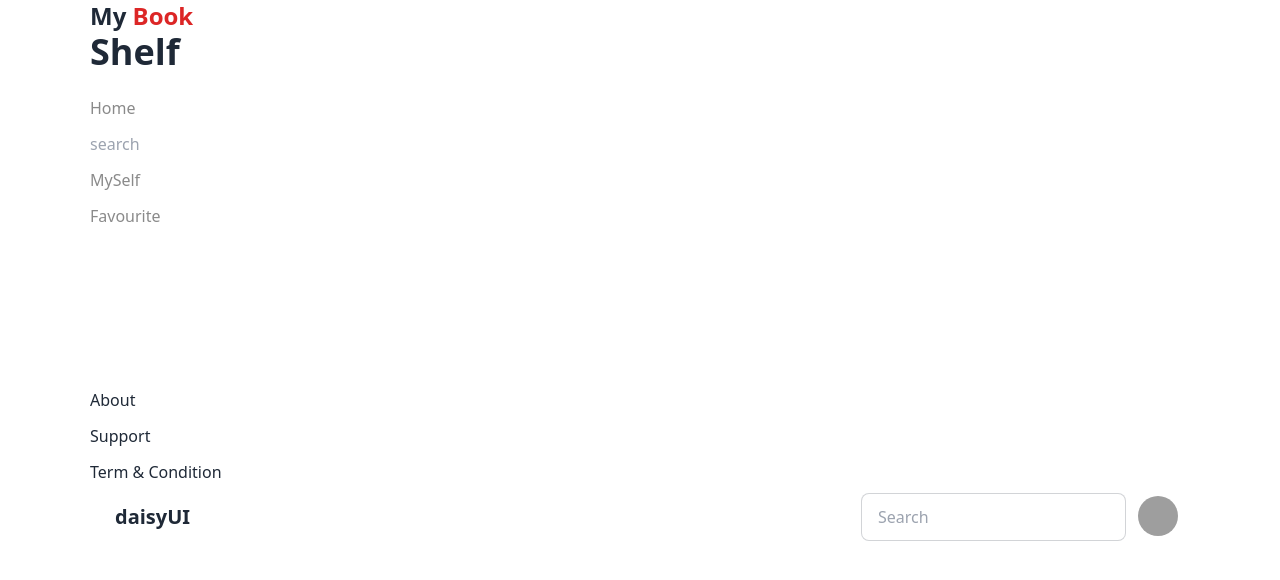
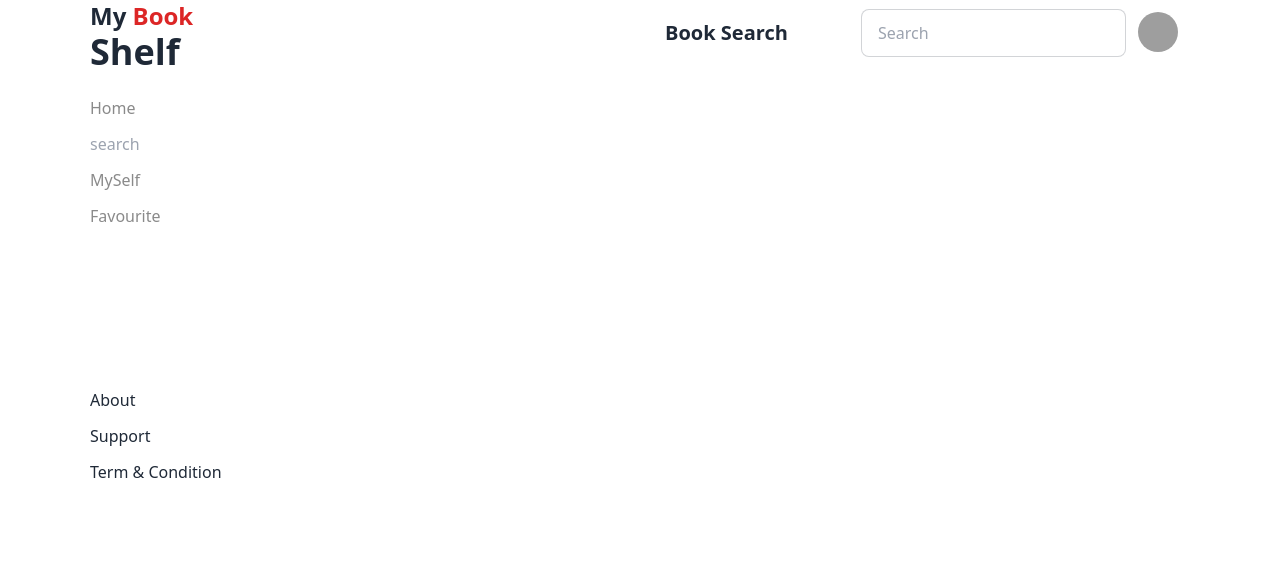
Before and after one commit to parba49/final_edge_exam, a React (Vite) app in the folder my-project/: page / in a window 1280 px wide. Shown: the top 580 px of the page. Built offline with nearby package versions, Linux system fonts and the light colour scheme; grey boxes are pictures that could not be loaded.

Commit message:
updating Navbar

```diff
--- a/my-project/index.html
+++ b/my-project/index.html
@@ -7,7 +7,7 @@
     <link href="https://cdn.jsdelivr.net/npm/daisyui@4.12.22/dist/full.min.css" rel="stylesheet" type="text/css" />
 <script src="https://cdn.tailwindcss.com"></script>
 
-    <title>Vite + React</title>
+    <title>Book Search</title>
   </head>
   <body class="max-w-[1100px] mx-auto">
     <div id="root"></div>
--- a/my-project/src/App.jsx
+++ b/my-project/src/App.jsx
@@ -10,9 +10,12 @@ import Navbar from "./component/Navbar.jsx";
 const App = () => {
   return (
    <>
-
+   <div className="grid grid-cols-2">
    <Sidebar></Sidebar>
    <Navbar></Navbar>
+
+   </div>
+
 
 
    </>
--- a/my-project/src/component/navbar.jsx
+++ b/my-project/src/component/navbar.jsx
@@ -5,7 +5,7 @@ const Navbar = () => {
         <div>
             <div className="navbar bg-base-100">
   <div className="flex-1">
-    <a className="btn btn-ghost text-xl">daisyUI</a>
+    <a className="btn btn-ghost text-xl">Book Search</a>
   </div>
   <div className="flex-none gap-2">
     <div className="form-control">
@@ -34,7 +34,7 @@ const Navbar = () => {
     </div>
   </div>
 </div>
-        </div>
+</div>
     );
 };
 
```
